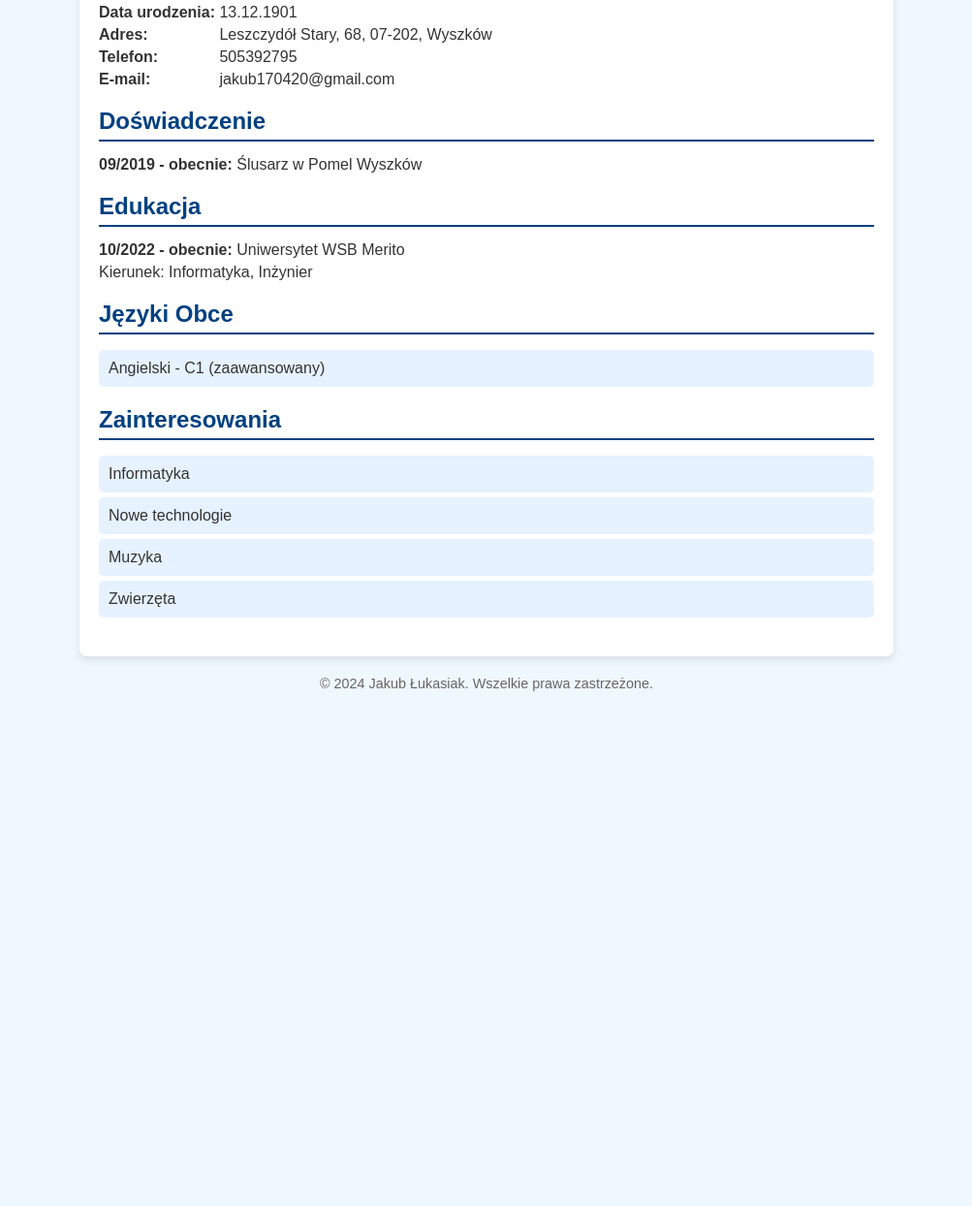
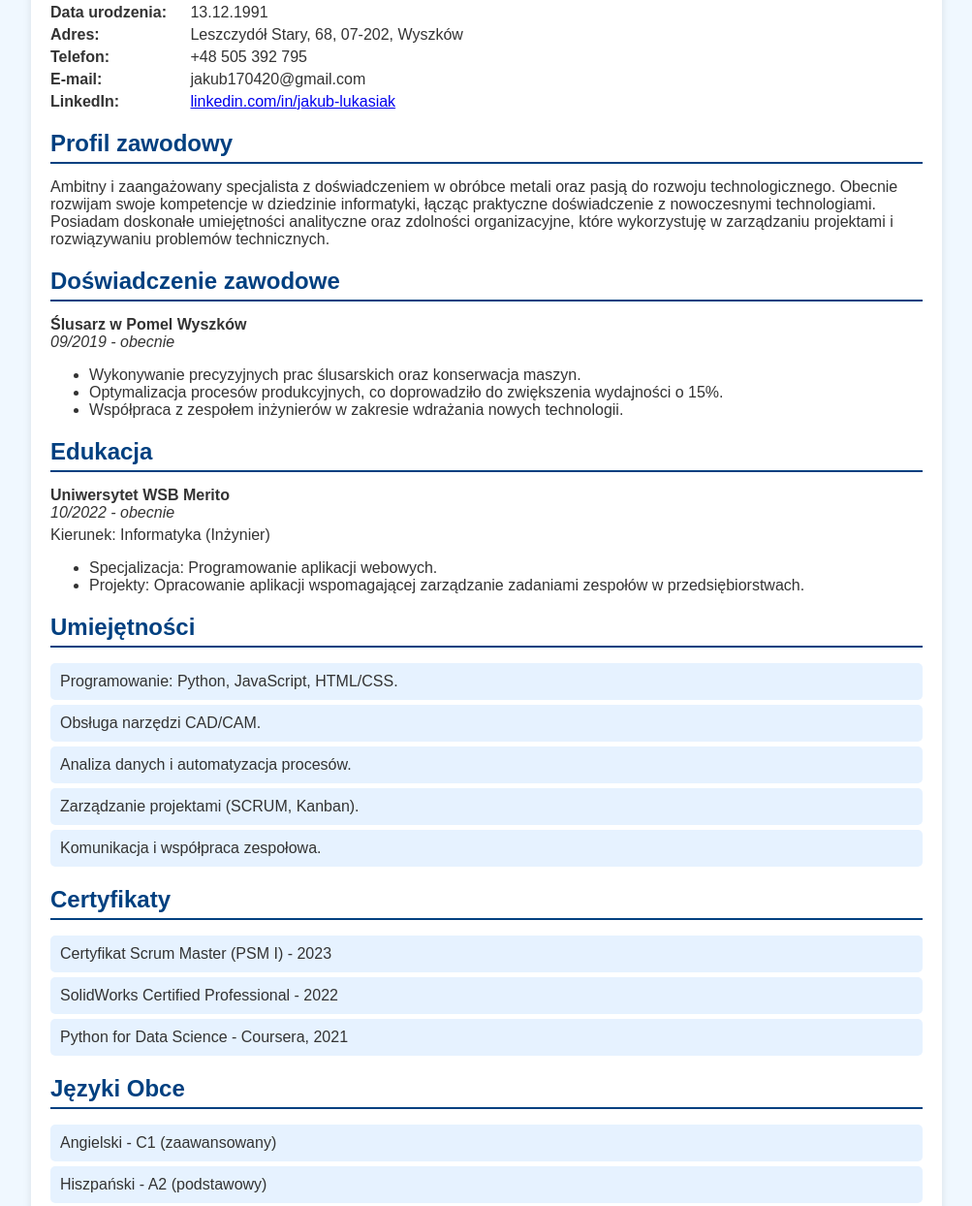
Before and after one commit to Medozuka/Nr-albumu-160831, a plain HTML site: page index.html in a window 1280 px wide. Shown: the part 116-1360 px from the top of the page at 97% size, without its empty margins (138-1141 px from the left). Before the commit the page ends 829 px from the top, so only its background shows below. Drawn offline with Linux system fonts and the light colour scheme.

Commit message:
Update index.html

```diff
--- a/index.html
+++ b/index.html
@@ -14,7 +14,7 @@
         }
 
         .container {
-            max-width: 800px;
+            max-width: 900px;
             margin: 20px auto;
             padding: 20px;
             background: #ffffff;
@@ -48,15 +48,15 @@
 
         .info strong {
             display: inline-block;
-            width: 120px;
+            width: 140px;
         }
 
-        .languages, .interests {
+        .languages, .interests, .skills, .certifications {
             list-style-type: none;
             padding: 0;
         }
 
-        .languages li, .interests li {
+        .languages li, .interests li, .skills li, .certifications li {
             background: #e6f2ff;
             margin: 5px 0;
             padding: 10px;
@@ -75,38 +75,76 @@
     <div class="container">
         <h1>Jakub Łukasiak</h1>
         <div class="section info">
-            <p><strong>Data urodzenia:</strong> 13.12.1901</p>
+            <p><strong>Data urodzenia:</strong> 13.12.1991</p>
             <p><strong>Adres:</strong> Leszczydół Stary, 68, 07-202, Wyszków</p>
-            <p><strong>Telefon:</strong> 505392795</p>
+            <p><strong>Telefon:</strong> +48 505 392 795</p>
             <p><strong>E-mail:</strong> jakub170420@gmail.com</p>
-
+            <p><strong>LinkedIn:</strong> <a href="https://www.linkedin.com/in/jakub-lukasiak" target="_blank">linkedin.com/in/jakub-lukasiak</a></p>
         </div>
 
         <div class="section">
-            <h2>Doświadczenie</h2>
-            <p><strong>09/2019 - obecnie:</strong> Ślusarz w Pomel Wyszków</p>
+            <h2>Profil zawodowy</h2>
+            <p>Ambitny i zaangażowany specjalista z doświadczeniem w obróbce metali oraz pasją do rozwoju technologicznego. Obecnie rozwijam swoje kompetencje w dziedzinie informatyki, łącząc praktyczne doświadczenie z nowoczesnymi technologiami. Posiadam doskonałe umiejętności analityczne oraz zdolności organizacyjne, które wykorzystuję w zarządzaniu projektami i rozwiązywaniu problemów technicznych.</p>
+        </div>
+
+        <div class="section">
+            <h2>Doświadczenie zawodowe</h2>
+            <p><strong>Ślusarz w Pomel Wyszków</strong> <br>
+            <em>09/2019 - obecnie</em></p>
+            <ul>
+                <li>Wykonywanie precyzyjnych prac ślusarskich oraz konserwacja maszyn.</li>
+                <li>Optymalizacja procesów produkcyjnych, co doprowadziło do zwiększenia wydajności o 15%.</li>
+                <li>Współpraca z zespołem inżynierów w zakresie wdrażania nowych technologii.</li>
+            </ul>
         </div>
 
         <div class="section">
             <h2>Edukacja</h2>
-            <p><strong>10/2022 - obecnie:</strong> Uniwersytet WSB Merito</p>
-            <p>Kierunek: Informatyka, Inżynier</p>
+            <p><strong>Uniwersytet WSB Merito</strong> <br>
+            <em>10/2022 - obecnie</em></p>
+            <p>Kierunek: Informatyka (Inżynier)</p>
+            <ul>
+                <li>Specjalizacja: Programowanie aplikacji webowych.</li>
+                <li>Projekty: Opracowanie aplikacji wspomagającej zarządzanie zadaniami zespołów w przedsiębiorstwach.</li>
+            </ul>
+        </div>
+
+        <div class="section">
+            <h2>Umiejętności</h2>
+            <ul class="skills">
+                <li>Programowanie: Python, JavaScript, HTML/CSS.</li>
+                <li>Obsługa narzędzi CAD/CAM.</li>
+                <li>Analiza danych i automatyzacja procesów.</li>
+                <li>Zarządzanie projektami (SCRUM, Kanban).</li>
+                <li>Komunikacja i współpraca zespołowa.</li>
+            </ul>
+        </div>
+
+        <div class="section">
+            <h2>Certyfikaty</h2>
+            <ul class="certifications">
+                <li>Certyfikat Scrum Master (PSM I) - 2023</li>
+                <li>SolidWorks Certified Professional - 2022</li>
+                <li>Python for Data Science - Coursera, 2021</li>
+            </ul>
         </div>
 
         <div class="section">
             <h2>Języki Obce</h2>
             <ul class="languages">
                 <li>Angielski - C1 (zaawansowany)</li>
+                <li>Hiszpański - A2 (podstawowy)</li>
             </ul>
         </div>
 
         <div class="section">
             <h2>Zainteresowania</h2>
             <ul class="interests">
-                <li>Informatyka</li>
-                <li>Nowe technologie</li>
-                <li>Muzyka</li>
-                <li>Zwierzęta</li>
+                <li>Informatyka i nowe technologie (AI, Machine Learning).</li>
+                <li>Tworzenie aplikacji webowych.</li>
+                <li>Muzyka (gra na gitarze i produkcja muzyczna).</li>
+                <li>Aktywność fizyczna (bieganie, trekking).</li>
+                <li>Wolontariat na rzecz schronisk dla zwierząt.</li>
             </ul>
         </div>
     </div>
```
